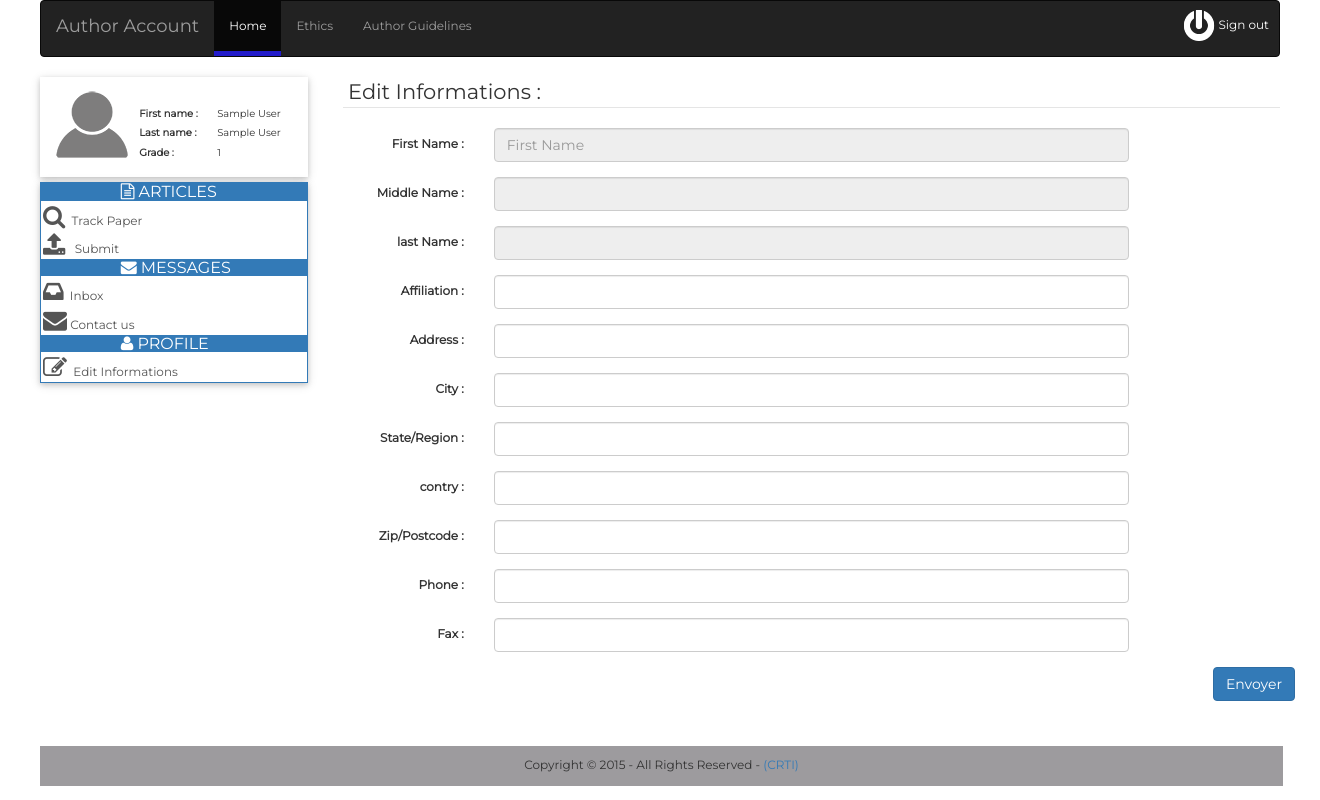
After one commit to ahkhodja/ajam, a PHP site: page /ajam/pages/ihm-bd/Authors/php/edit_pr.php in a window 1320 px wide. The commit adds this page. Run offline with PHP 8.4, Linux system fonts and the light colour scheme; the visitor is signed in with stand-in values (Sample User, id 1); data comes from the database, SQL or seed files in the repository; data that the repository does not hold is empty; some libraries are stand-ins or nearby versions.

Commit message:
mise a jours

```diff
--- /dev/null
+++ b/pages/ihm-bd/Authors/php/edit_pr.php
@@ -0,0 +1,352 @@
+<?php
+$contenu="";
+session_start();
+if(!isset($_SESSION['id'])){
+
+    header('Location: ../../login.html');
+
+}
+include_once("../../../../php/cnx.php");
+$select = $conn->query("SELECT fname,lname,mname,affiliation,adresse,city,state,contry,pcode,phone,fax FROM personne WHERE id=".$_SESSION['id']);
+$row = $select->fetch_assoc();
+
+?>
+
+
+
+<!doctype html>
+<html>
+<head>
+    <meta charset="utf-8">
+    <title>Edit profile</title>
+    <meta http-equiv="X-UA-Compatible" content="IE=edge">
+    <link href="../../../../bootstrap/css/bootstrap.min.css" rel="stylesheet" type="text/css">
+    <link rel="stylesheet" href="../css/font-awesome.css" type="text/css" />
+    <link href="https://cdn.datatables.net/1.10.10/css/dataTables.bootstrap.min.css" rel="stylesheet" type="text/css">
+    <link href="../css/cssboot.css" rel="stylesheet" type="text/css">
+    <link href="../css/usr_home.css" rel="stylesheet" type="text/css">
+    <meta name="viewport" content="width=device-width, intial-scale=1.0">
+    <script src="../../../../jquery/jquery-2.1.3.js"></script>
+    <script src="../../../../bootstrap/js/bootstrap.min.js"></script>
+    <script src="https://cdn.datatables.net/1.10.10/js/jquery.dataTables.min.js"></script>
+    <script src="https://cdn.datatables.net/1.10.10/js/dataTables.bootstrap.min.js"></script>
+    <!-- HTML5 Shim and Respond.js IE8 support of HTML5 elements and media queries -->
+
+    <!-- WARNING: Respond.js doesn't work if you view the page via file:// -->
+
+    <!--[if lt IE 9]>
+
+    <script src="https://oss.maxcdn.com/html5shiv/3.7.2/html5shiv.min.js"></script>
+
+    <script src="https://oss.maxcdn.com/respond/1.4.2/respond.min.js"></script>
+
+
+    <![endif]-->
+
+</head>
+
+<body>
+<input type="hidden" id="ident" value="<?php echo $_SESSION['id'] ?>"/>
+
+<div class="container-fluid ">
+    <div class="col-lg-12 ">
+        <nav class ="navbar navbar-inverse">
+            <div class ="navbar-header ">
+                <a class ="navbar-brand " href ="../usr_home.php?a=t">Author Account</a>
+            </div>
+            <ul class ="nav navbar-nav ">
+                <li class="divider"></li>
+                <li class =" active "> <a href ="../usr_home.php?a=t"> Home </a> </li >
+                <li> <a href ="#">Ethics </a> </li >
+                <li> <a href ="#">Author Guidelines</a> </li >
+
+            </ul>
+            <div class="pull-right log-out"> <a href="../../../../php/log_out.php" id="log-out"> <img src="../images/1480521556_logout.png"> Sign out</a></div>
+        </nav>
+    </div>
+</div>
+<div class="container-fluid">
+    <div class="col-xs-3">
+        <div class="col-sm-12">
+            <div class="row profile">
+                <div class="col-sm-4 pading_left">
+                    <img src="../images/profile.png" id="profile">
+                </div>
+                <div class="col-sm-7 pading_profile text_moyen">
+                    <div class="form-group">
+                        <div class="row min_height">
+                            <label class="col-lg-6 control-label no_padding" for="text">First name : </label>
+                            <label class="col-lg-6 control-label no_padding text_label" for="text"><?php echo $_SESSION['fname']; ?> </label>
+                        </div>
+                        <div class="row min_height">
+                            <label class="col-lg-6 control-label no_padding" for="text">Last name : </label>
+                            <label class="col-lg-6 control-label no_padding text_label" for="text"><?php echo $_SESSION['lname']; ?> </label>
+                        </div>
+                        <div class="row min_height">
+                            <label class="col-lg-6 control-label no_padding" for="text">Grade : </label>
+                            <label class="col-lg-6 control-label no_padding text_label" for="text"><?php echo $_SESSION['grade']; ?> </label>
+                        </div>
+
+                    </div>
+
+                </div>
+            </div>
+            <div class="row menu_principale">
+                <div class="panel panel-info panel_perso">
+
+                    <div class=" head_perso panel-heading ">
+                        <h3 class="panel-title im"><i class ="fa  fa-file-text-o fa-1x "></i>&nbsp;ARTICLES</h3>
+                    </div>
+                    <div class="list-group">
+                        <a href="../usr_home.php?a=t" id="track" class="list-group-item liste_perso">
+                            <i class ="fa   fa-search fa-2x "></i>&nbsp; Track Paper
+
+                        </a>
+                        <a href="../submission_new.php" target="_blank" class="list-group-item liste_perso">
+                            <i class ="fa    fa-upload fa-2x "></i>&nbsp; &nbsp;Submit
+
+                        </a>
+
+                    </div>
+                    <div class="panel-heading head_perso">
+                        <h3 class="panel-title im"><i class ="fa  fa-envelope fa-1x "></i>&nbsp;MESSAGES</h3>
+                    </div>
+                    <div class="list-group">
+                        <a href="#" class="list-group-item liste_perso" id="inbox">
+                            <i class ="fa  fa-inbox fa-2x "></i>	  &nbsp;Inbox
+
+                        </a>
+                        <a href="#"  class="list-group-item liste_perso" id="contact">
+                            <i class ="fa  fa-envelope fa-2x "></i>&nbsp;Contact us
+
+                        </a>
+
+                    </div>
+                    <div class="panel-heading head_perso">
+                        <h3 class="panel-title im"><i class ="fa fa-user fa-1x"></i>&nbsp;PROFILE</h3>
+                    </div>
+                    <a href="edit_pr.php" class="list-group-item liste_perso" id="edit">
+                        <i class ="fa  fa-edit fa-2x "></i>&nbsp; Edit Informations
+
+                    </a>
+
+                </div>
+            </div>
+        </div></div>
+
+    <div class ="col-xs-9">
+
+        <div id="contenu">
+            <?php  echo"<div id=\"table_contenu\">
+<legend> &nbsp;Edit Informations :</legend>
+<form class=\"form-horizontal \">
+
+
+  <div class=\"row\">
+
+    <div class=\"form-group\">
+
+      <label for=\"text\" class=\"col-lg-2 control-label\">First Name :</label>
+
+      <div class=\"col-lg-8\">
+
+        <input type=\"text\" class=\"form-control\" id=\"fname\" placeholder =\"First Name\" value=\"". $row['fname']."\" disabled>
+
+      </div>
+
+    </div>
+
+  </div>
+   <div class=\"row\">
+
+    <div class=\"form-group\">
+
+      <label for=\"text\" class=\"col-lg-2 control-label\">Middle Name :</label>
+
+      <div class=\"col-lg-8\">
+
+        <input type=\"text\" class=\"form-control\" id=\"text\" value=\"".$row['mname']."\" disabled>
+
+      </div>
+
+    </div>
+
+  </div>
+  <div class=\"row\">
+
+    <div class=\"form-group\">
+
+      <label for=\"text\" class=\"col-lg-2 control-label\">last Name :</label>
+
+      <div class=\"col-lg-8\">
+
+        <input type=\"text\" class=\"form-control\" id=\"text\" value=\"". $row['lname']."\"disabled>
+
+      </div>
+
+    </div>
+
+  </div>
+   <div class=\"row\">
+
+    <div class=\"form-group\">
+
+      <label for=\"text\" class=\"col-lg-2 control-label\">Affiliation :</label>
+
+      <div class=\"col-lg-8\">
+
+        <input type=\"text\" class=\"form-control\" id=\"affiliation\" value=\"".$row['affiliation']."\">
+
+      </div>
+
+    </div>
+
+  </div>
+   <div class=\"row\">
+
+    <div class=\"form-group\">
+
+      <label for=\"text\" class=\"col-lg-2 control-label\">Address :</label>
+
+      <div class=\"col-lg-8\">
+
+        <input type=\"text\" class=\"form-control\" id=\"adresse\" value=\"".$row['adresse']."\">
+
+      </div>
+
+    </div>
+
+  </div>
+   <div class=\"row\">
+
+    <div class=\"form-group\">
+
+      <label for=\"text\" class=\"col-lg-2 control-label\">City :</label>
+
+      <div class=\"col-lg-8\">
+
+        <input type=\"text\" class=\"form-control\" id=\"city\" value=\"". $row['city']."\">
+
+      </div>
+
+    </div>
+
+  </div>
+
+  <div class=\"row\">
+
+    <div class=\"form-group\">
+
+      <label for=\"textarea\" class=\"col-lg-2 control-label\">State/Region :</label>
+
+      <div class=\"col-lg-8\">
+
+        <input type=\"textarea\" class=\"form-control\" id=\"state\"value=\"". $row['state']."\">
+
+      </div>
+
+    </div>
+
+  </div>
+  <div class=\"row\">
+
+    <div class=\"form-group\">
+
+      <label for=\"textarea\" class=\"col-lg-2 control-label\">contry :</label>
+
+      <div class=\"col-lg-8\">
+
+        <input type=\"textarea\" class=\"form-control\" id=\"contry\" value=\"". $row['contry']."\">
+
+      </div>
+
+    </div>
+
+  </div>
+  <div class=\"row\">
+
+    <div class=\"form-group\">
+
+      <label for=\"textarea\" class=\"col-lg-2 control-label\">Zip/Postcode :</label>
+
+      <div class=\"col-lg-8\">
+
+        <input type=\"textarea\" class=\"form-control\" id=\"pcode\" value=\"". $row['pcode']."\">
+
+      </div>
+
+    </div>
+
+  </div>
+
+  <div class=\"row\">
+
+    <div class=\"form-group\">
+
+      <label for=\"textarea\" class=\"col-lg-2 control-label\">Phone :</label>
+
+      <div class=\"col-lg-8\">
+
+        <input type=\"textarea\" class=\"form-control\" id=\"Phone\" value=\"". $row['phone']."\">
+
+      </div>
+
+    </div>
+
+  </div>
+<div class=\"row\">
+
+    <div class=\"form-group\">
+
+      <label for=\"textarea\" class=\"col-lg-2 control-label\">Fax :</label>
+
+      <div class=\"col-lg-8\">
+
+        <input type=\"textarea\" class=\"form-control\" id=\"fax\" value=\"". $row['fax']."\">
+
+      </div>
+
+    </div>
+
+  </div>
+
+
+  <div class=\"form-group\">
+
+    <button class=\"pull-right btn btn-primary\" id=\"submit-edit\">Envoyer</button>
+
+  </div>
+
+</form>
+</div>";?>
+        </div>
+    </div>
+
+    <footer class="row col-sm-12">
+
+        <p class="footer_perso text-center">Copyright &copy; 2015 - All Rights Reserved - <a href="http://www.csc.dz">(CRTI)</a></p>
+
+    </footer>
+</div>
+<script>
+    $('#submit-edit').on('click', function(e) {
+        e.stopPropagation(e);
+        affiliation=$('#affiliation').val();
+        $.ajax({
+            type:"POST",
+            url:"update_profile.php",
+            data: {affiliation:affiliation,adresse:$('#adresse').val(),city:$('#city').val(),state:$('#state').val(),contry:$('#contry').val(),pcode:$('#pcode').val(),Phone:$('#Phone').val(),fax:$('#fax').val() },async:false,
+            success:function(data)
+            {
+                $("#table_contenu").remove();
+                $("#contenu").append(data);
+
+            }});return false;
+
+
+
+
+    });
+</script>
+</body>
+</html>
--- a/pages/ihm-bd/Authors/php/update_profile.php
+++ b/pages/ihm-bd/Authors/php/update_profile.php
@@ -9,7 +9,7 @@ if($select){
 	<div id="table_contenu">
 
 	<h2>Confirmation</h2>
-<p class = "lead">Updated succefuly</p>
+<p class = "lead">Updated successfully</p>
 
 
 
```
Also changed, not shown: pages/ihm-bd/Authors/php/inbox.php (added, +207 -0 lines), pages/ihm-bd/Authors/usr_home.php (+3 -91 lines), pages/ihm-bd/Authors/word.php (deleted, +0 -17 lines).
